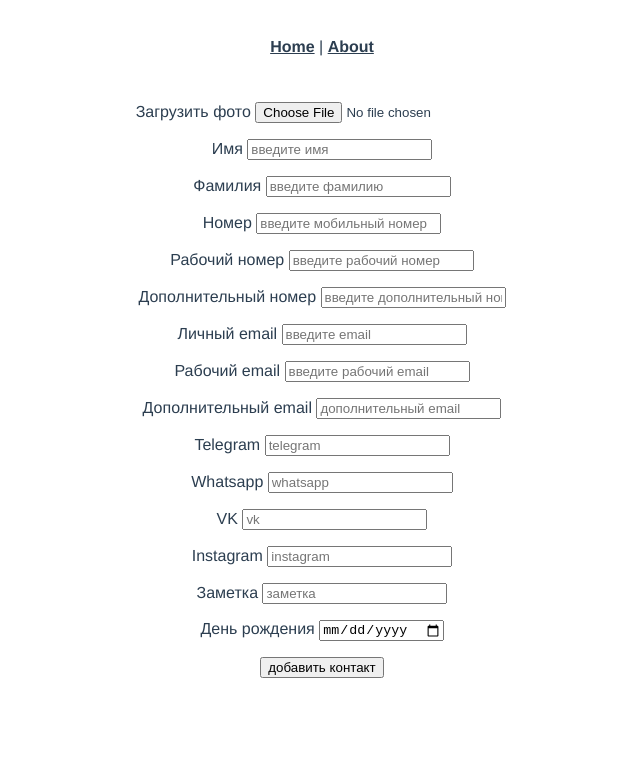
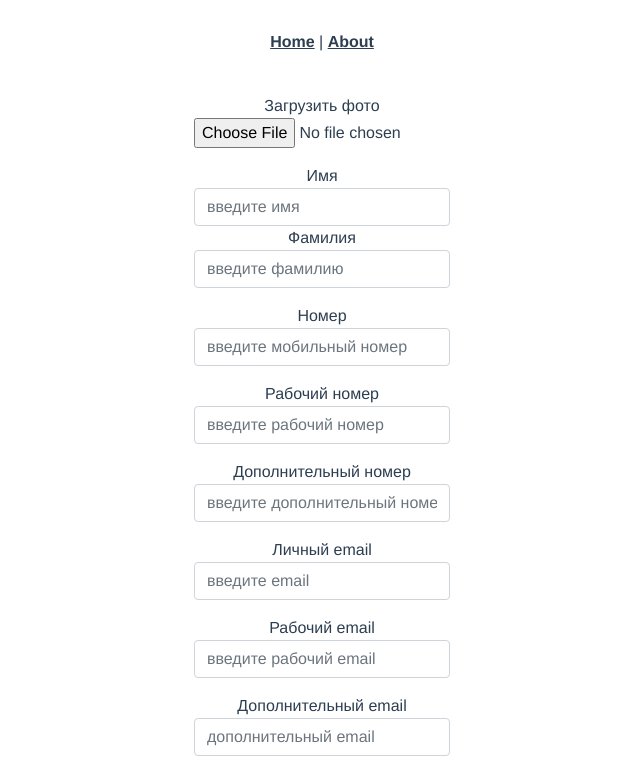
Before and after one commit to sk1p433/Vue-JS-3-phonebook, a Vue app: page /addcontact in a window 1280 px wide. Shown: the top 775 px of the page, without its empty margins (318-958 px from the left). Built offline with nearby package versions, Linux system fonts and the light colour scheme.

Commit message:
cards added

```diff
--- a/public/index.html
+++ b/public/index.html
@@ -6,6 +6,8 @@
     <meta name="viewport" content="width=device-width,initial-scale=1.0">
     <link rel="icon" href="<%= BASE_URL %>favicon.ico">
     <title><%= htmlWebpackPlugin.options.title %></title>
+    <link href="https://cdn.jsdelivr.net/npm/bootstrap@5.0.2/dist/css/bootstrap.min.css" rel="stylesheet" integrity="sha384-EVSTQN3/azprG1Anm3QDgpJLIm9Nao0Yz1ztcQTwFspd3yD65VohhpuuCOmLASjC" crossorigin="anonymous">
+
   </head>
   <body>
     <noscript>
--- a/src/components/AddContact.vue
+++ b/src/components/AddContact.vue
@@ -1,23 +1,24 @@
 <template>
-  <div class="ContactAdd">
+<div class="d-flex justify-content-center">
+ <div class="mb-1" id="cardform">
     <form @submit.prevent="onSubmit">
-
       <p>Загрузить фото <input type="file" accept="image/*" @change="uploadImage"></p>
-      <p>Имя <input v-model="state.name" placeholder="введите имя" /></p>
-      <p>Фамилия <input v-model="state.surname" placeholder="введите фамилию" /></p>
-      <p>Номер <input v-model="state.phone.main" placeholder="введите мобильный номер" /> </p>
-      <p>Рабочий номер <input v-model="state.phone.work" placeholder="введите рабочий номер" /> </p>
-      <p>Дополнительный номер <input v-model="state.phone.additional" placeholder="введите дополнительный номер" /> </p>
-      <p>Личный email <input v-model="state.email.personal" placeholder="введите email" /> </p>
-      <p>Рабочий email <input v-model="state.email.working" placeholder="введите рабочий email" /> </p>
-      <p>Дополнительный email <input v-model="state.email.another" placeholder="дополнительный email" /> </p>
-      <p>Telegram <input v-model="state.social.telegram" placeholder="telegram" /> </p>
-      <p>Whatsapp <input v-model="state.social.whatsapp" placeholder="whatsapp" /> </p>
-      <p>VK <input v-model="state.social.vk" placeholder="vk" /> </p>
-      <p>Instagram <input v-model="state.social.instagram" placeholder="instagram" /> </p>
-      <p>Заметка <input v-model="state.social.note" placeholder="заметка" /> </p>
-      <p>День рождения <input v-model="state.social.birthday" type="date" placeholder="день рождения" /> </p>
+      Имя<input v-model="state.name" class="form-control" placeholder="введите имя" />
+      <p>Фамилия <input v-model="state.surname" class="form-control" placeholder="введите фамилию" /></p>
+      <p>Номер <input v-model="state.phone.main" class="form-control" placeholder="введите мобильный номер" /> </p>
+      <p>Рабочий номер <input v-model="state.phone.work" class="form-control" placeholder="введите рабочий номер" /> </p>
+      <p>Дополнительный номер <input v-model="state.phone.additional" class="form-control" placeholder="введите дополнительный номер" /> </p>
+      <p>Личный email <input v-model="state.email.personal" class="form-control" placeholder="введите email" /> </p>
+      <p>Рабочий email <input v-model="state.email.working" class="form-control" placeholder="введите рабочий email" /> </p>
+      <p>Дополнительный email <input v-model="state.email.another" class="form-control" placeholder="дополнительный email" /> </p>
+      <p>Telegram <input v-model="state.social.telegram" class="form-control" placeholder="telegram" /> </p>
+      <p>Whatsapp <input v-model="state.social.whatsapp" class="form-control" placeholder="whatsapp" /> </p>
+      <p>VK <input v-model="state.social.vk" class="form-control" placeholder="vk" /> </p>
+      <p>Instagram <input v-model="state.social.instagram" class="form-control" placeholder="instagram" /> </p>
+      <p>Заметка <input v-model="state.social.note" class="form-control" placeholder="заметка" /> </p>
+      <p>День рождения <input v-model="state.social.birthday" class="form-control" type="date" placeholder="день рождения" /> </p>
       <button
+      class="btn btn-primary"
       @click="addContact(state.name, state.surname, state.phone.main, state.phone.work,
       state.phone.additional, state.email.personal, state.email.working, state.email.another,
       state.social.telegram, state.social.whatsapp, state.social.vk, state.social.instagram, state.social.note, state.social.birthday, state.photo)">
@@ -26,6 +27,7 @@
     </form>
 
   </div>
+</div>
 </template>
 
 <script lang="ts">
@@ -113,3 +115,14 @@ export default defineComponent({
 
 
 </script>
+
+<style scoped>
+
+#cardform {
+  width: 20%;
+  height: auto;
+  margin: 10px;
+
+}
+
+</style>
--- a/src/components/ContactList.vue
+++ b/src/components/ContactList.vue
@@ -6,21 +6,35 @@
  <p v-if="getContacts().length==0">Контакты ещё не добавлены</p>
  <p v-else>
 
-  <div v-for="item in getContacts()" :key="item.index">
-  <div id="photo">
-  <img :src="item.photo" alt="Фото ещё не загружено" class="responsive" />
+<div v-for="item in getContacts()" :key="item.index">
+ <div class="d-flex justify-content-center">
+  <div class="card" style="width: 18rem;">
+    <p v-if="item.photo==0">Фото ещё не загружено</p>
+    <p v-else>
+    <div id="photo">
+    <img :src="item.photo" alt="фото ещё не загружено" class="card-img-top" />
+    </div></p>
+    <div class="userinfo">
+    {{ item.name }} {{ item.surname }}
+    <hr/> Мобильный: {{ item.main ? item.main : 'Не указан' }}
+    <hr/> Email: {{ item.personal ? item.personal : 'Email ещё не указан' }}
+    <hr/> Социальные сети:
+    <p><a v-bind:href="item.vk" target="_blank"> {{ item.vk ? 'VK' : ''  }} </a> </p>
+    <p><a v-bind:href="item.instagram" target="_blank"> {{ item.instagram ? 'Instagram' : ''  }}  </a> </p>
+    <p><a v-bind:href="item.whatsapp" target="_blank"> {{ item.whatsapp ? 'Whatsapp' : ''  }}  </a> </p>
+    <p><a v-bind:href="item.telegram" target="_blank"> {{ item.telegram ? 'Telegram' : ''  }}  </a> </p>
+    <hr/> День рождения: {{ item.birthday ? item.birthday : 'Не указан' }}
+    <hr/> Заметки: {{ item.note ? item.note : 'У данного контакта пока нет заметок' }}
   </div>
-  {{ item.name }} {{ item.surname }} {{ item.main }}  {{ item.personal }}
-  <a v-bind:href="item.vk" target="_blank"> {{ item.vk ? 'VK' : ''  }}  </a>
-  {{ item.note }} {{ item.birthday ? 'День рождения' +': '+ (item.birthday) : '' }}
-
+ </div>
+ </div>
 </div>
 
 
  </p>
 
- <p><button @click="$router.push('addcontact')">добавить контакт</button></p>
- <p><button @click="deleteAllContacts">удалить все контакты</button></p>
+ <p><button @click="$router.push('addcontact')" class="btn btn-primary">добавить контакт</button></p>
+ <p><button @click="deleteAllContacts" class="btn btn-primary">удалить все контакты</button></p>
 
  </div>
 </template>
@@ -72,9 +86,10 @@ li {
 a {
   color: #42b983;
 }
-.responsive {
-  width: 10%;
-  height: auto;
+.card {
+  margin: 10px;
 }
-
+.userinfo {
+  margin: 5px;
+}
 </style>
--- a/src/views/AboutView.vue
+++ b/src/views/AboutView.vue
@@ -91,3 +91,10 @@ export default defineComponent({
 </ul>
 --
 //<img v-bind:src="'data:{{ item.photo }}'" />
+--
+.responsive {
+  width: 40%;
+  border-radius: 50%;
+  margin: 10px;
+  border: 1px solid rgb(0, 0, 0)
+}
```
